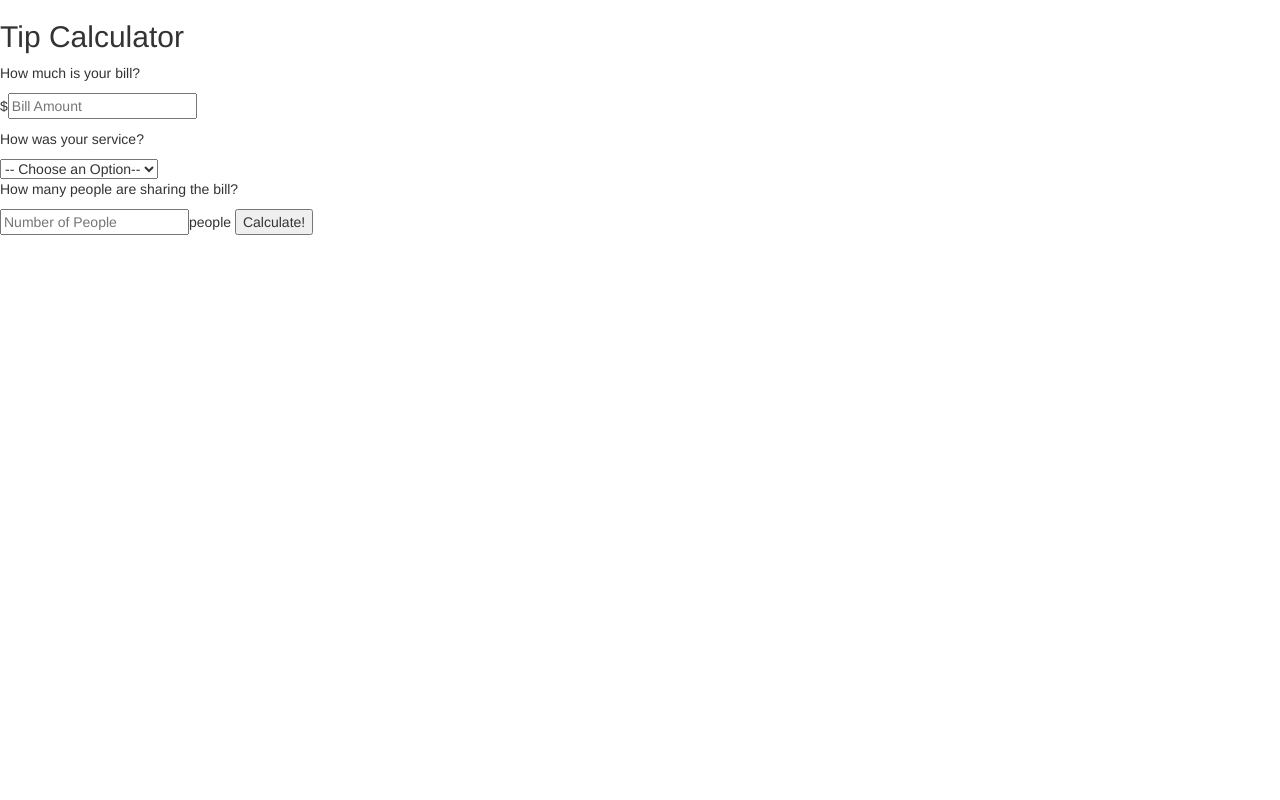
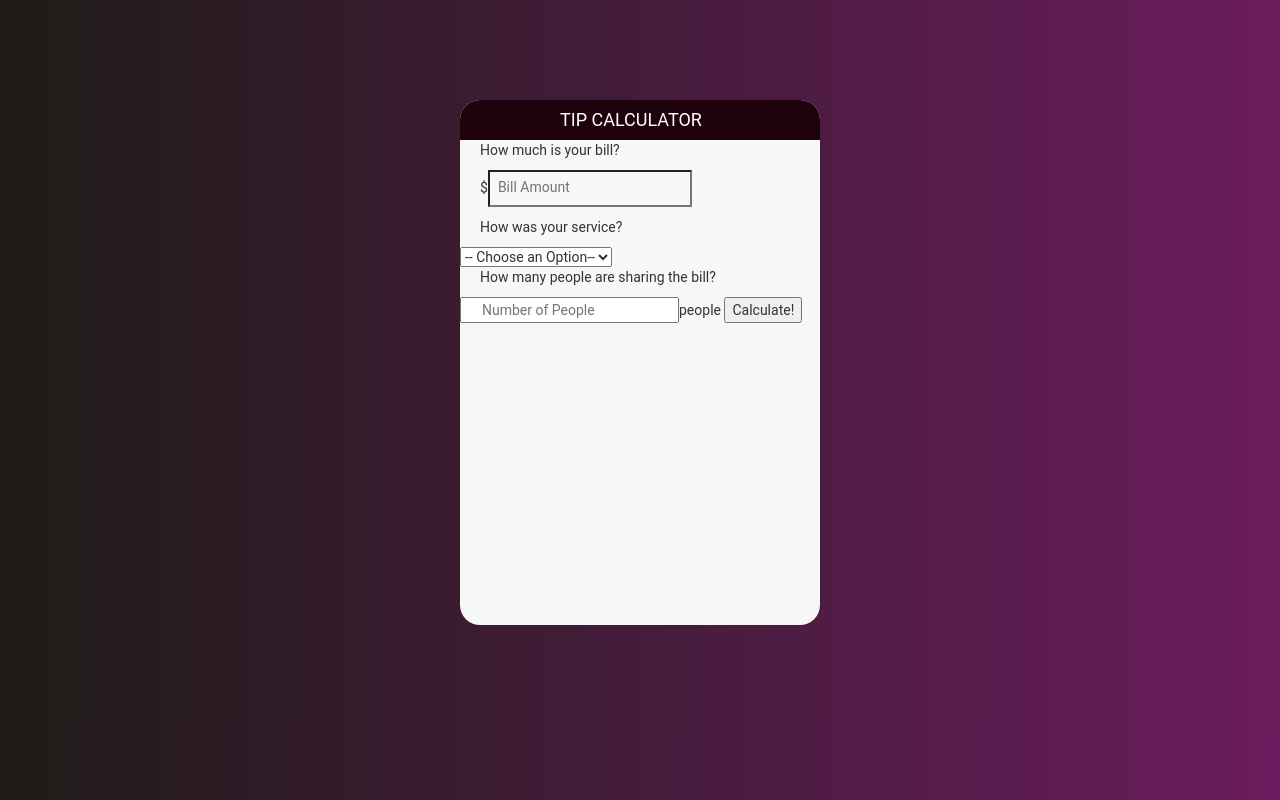
Before and after one commit to sanazjamloo/tip-calculator, a plain HTML site: page index.html in a window 1280 px wide. Drawn offline with nearby package versions, Linux system fonts and the light colour scheme.

Commit message:
add style

```diff
--- a/index.html
+++ b/index.html
@@ -7,8 +7,7 @@
       <link rel="stylesheet" href="https://maxcdn.bootstrapcdn.com/bootstrap/3.3.7/css/bootstrap.min.css" integrity="sha384-BVYiiSIFeK1dGmJRAkycuHAHRg32OmUcww7on3RYdg4Va+PmSTsz/K68vbdEjh4u" crossorigin="anonymous">
       <!-- Optional theme -->
       <link rel="stylesheet" href="https://maxcdn.bootstrapcdn.com/bootstrap/3.3.7/css/bootstrap-theme.min.css" integrity="sha384-rHyoN1iRsVXV4nD0JutlnGaslCJuC7uwjduW9SVrLvRYooPp2bWYgmgJQIXwl/Sp" crossorigin="anonymous">
-      <!-- Latest compiled and minified JavaScript -->
-      <!-- <script src="https://maxcdn.bootstrapcdn.com/bootstrap/3.3.7/js/bootstrap.min.js" integrity="sha384-Tc5IQib027qvyjSMfHjOMaLkfuWVxZxUPnCJA7l2mCWNIpG9mGCD8wGNIcPD7Txa" crossorigin="anonymous"></script> -->
+      <link rel="stylesheet" href="style.css">
   </head>
   <body>
     <div id="container">
--- /dev/null
+++ b/style.css
@@ -0,0 +1,58 @@
+body {
+  font-family: Roboto;
+  background: #6b1c5e;
+  /* fallback for old browsers */
+  background: -webkit-linear-gradient(to left, #6b1c5e, #1F1C18);
+  /* Chrome 10-25, Safari 5.1-6 */
+  background: linear-gradient(to left, #6b1c5e, #1F1C18);
+}
+
+#container {
+  height: 525px;
+  width: 360px;
+  margin: 100px auto;
+  background: #f7f7f7;
+  box-shadow: 0 0 3px rgba(0, 0, 0, 0.1);
+  border-radius: 20px;
+  -webkit-border-radius: 20px;
+  -moz-border-radius: 20px;
+}
+
+h2 {
+  background: #1F030C;
+  color: white;
+  margin: 0;
+  padding: 10px 100px;
+  text-transform: uppercase;
+  font-size: 18px;
+  font-weight: normal;
+  border-top-left-radius: 20px;
+  border-top-right-radius: 20px;
+}
+
+p {
+  padding-left: 20px;
+}
+
+form input[type="text"] {
+  width=90px;
+}
+
+input {
+  padding-left: 20px;
+}
+
+#bill {
+  font-size: 14px;
+  /*color: #2980b9;*/
+  color: #red;
+  background-color: #f7f7f7;
+  width: 60%;
+  padding: 5px 5px 8px 8px;
+}
+
+#billamt:focus {
+  background: #fff;
+  border: 3px solid #2980b9;
+  outline: none;
+}
```
